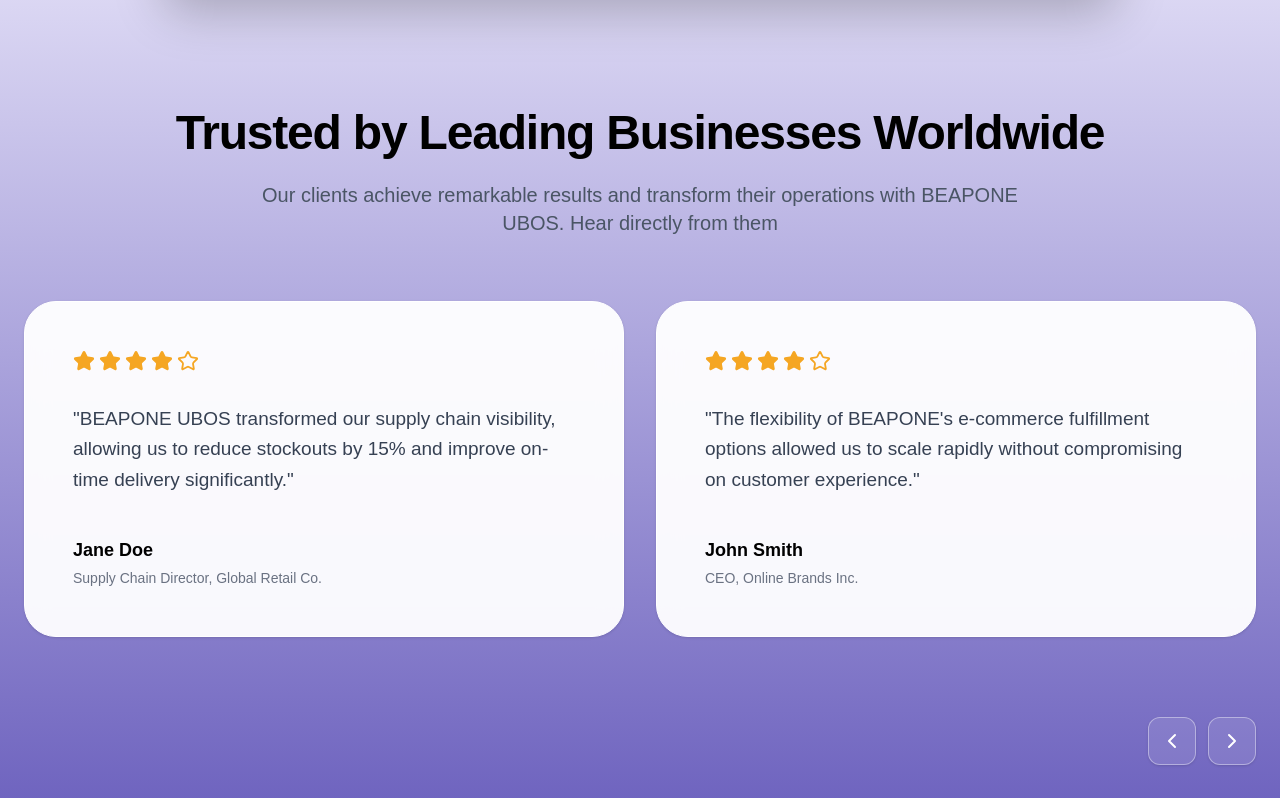
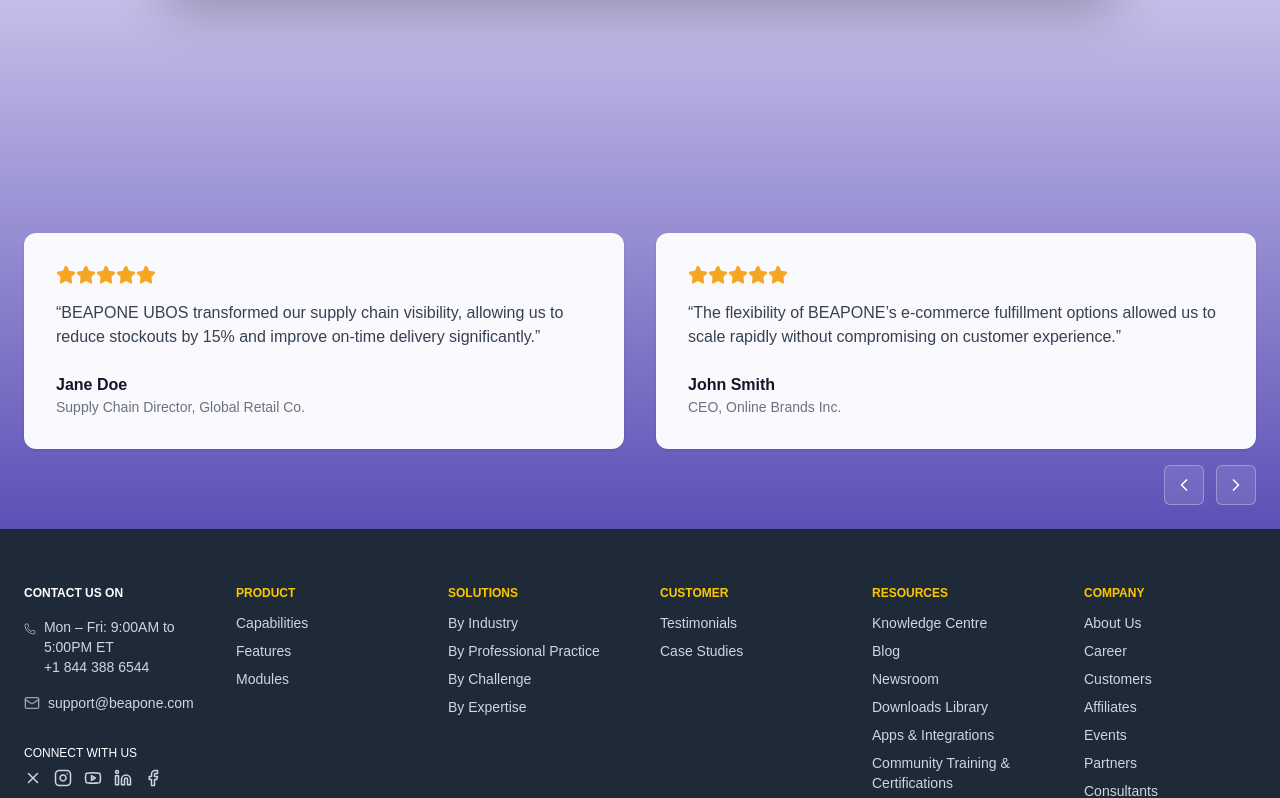
Before and after one commit to PROJECT-STAR-1/BeapOne_CMS, a Next.js app: page /home/resources/certifications in a window 1280 px wide. Shown: the part 1820-2618 px from the top of the page. Built offline with nearby package versions, Linux system fonts and the light colour scheme.

Commit message:
This is the Learning Certification Page

```diff
--- a/src/app/home/resources/certifications/page.jsx
+++ b/src/app/home/resources/certifications/page.jsx
@@ -5,7 +5,7 @@
 import VerificationInputSection from "@/components/resources/certifications/VerificationInputSection";
 import StructuredLearningPathsSection from "@/components/resources/certifications/StructuredLearningPathsSection";
 import CtaBannerSection from "@/components/resources/certifications/CtaBannerSection";
-import TestimonialsSection from "@/components/resources/certifications/TestimonialsSection";
+import TestimonialsSection from "@/components/home/TestimonialsSection";
 
 export default function LearningCertificationRegistry() {
   return (
--- a/src/components/resources/certifications/CtaBannerSection.jsx
+++ b/src/components/resources/certifications/CtaBannerSection.jsx
@@ -7,8 +7,7 @@
 export default function CtaBannerSection() {
   return (
     <section className="max-w-5xl mx-auto px-6 relative z-10 pt-12 pb-8">
-      {/* Reduced min-height from 350px to 280px to keep the card small */}
-      <div className="bg-[#50469C] rounded-[32px] relative flex flex-col md:flex-row items-center min-h-[280px] shadow-2xl overflow-visible">
+      <div className="bg-[#50469C] rounded-[32px] relative flex flex-col md:flex-row items-center min-h-[280 px] shadow-2xl overflow-visible">
         {/* Grid Pattern Overlay */}
         <div
           className="absolute inset-0 opacity-10 rounded-[32px] overflow-hidden"
--- a/src/components/resources/certifications/HeroSection.jsx
+++ b/src/components/resources/certifications/HeroSection.jsx
@@ -12,7 +12,7 @@
           Registry
         </h1>
         <p className="text-white text-sm font-medium flex items-center gap-2">
-          Product Overview <span className="opacity-40">/</span>{" "}
+          Resources <span className="opacity-40">/</span>{" "}
           <span className="font-bold">Learning Certification Registry</span>
         </p>
       </div>
--- a/src/components/resources/certifications/TestimonialsSection.jsx
+++ /dev/null
@@ -1,88 +0,0 @@
-"use client";
-
-import React from "react";
-import { Star, ChevronLeft, ChevronRight } from "lucide-react";
-
-export default function TestimonialsSection() {
-  return (
-    <section className="max-w-7xl mx-auto px-6 py-20 relative z-10">
-      <div className="text-center mb-16">
-        <h2 className="text-5xl font-bold text-black mb-6 tracking-tight">
-          Trusted by Leading Businesses Worldwide
-        </h2>
-        <p className="text-gray-600 text-xl max-w-3xl mx-auto font-normal">
-          Our clients achieve remarkable results and transform their operations
-          with BEAPONE UBOS. Hear directly from them
-        </p>
-      </div>
-
-      <div className="grid grid-cols-1 md:grid-cols-2 gap-8 mb-20">
-        {/* Testimonial 1 */}
-        <div className="bg-white/95 backdrop-blur-md p-12 rounded-[32px] shadow-sm flex flex-col justify-between border border-white">
-          <div>
-            <div className="flex gap-1 mb-8">
-              {[...Array(5)].map((_, i) => (
-                <Star
-                  key={i}
-                  size={22}
-                  className={
-                    i < 4 ? "fill-[#F5A623] text-[#F5A623]" : "text-[#F5A623]"
-                  }
-                />
-              ))}
-            </div>
-            <p className="text-gray-700 text-[19px] leading-relaxed mb-10 font-medium">
-              "BEAPONE UBOS transformed our supply chain visibility, allowing us
-              to reduce stockouts by 15% and improve on-time delivery
-              significantly."
-            </p>
-          </div>
-          <div>
-            <p className="font-bold text-black text-lg">Jane Doe</p>
-            <p className="text-sm text-gray-500 mt-1">
-              Supply Chain Director, Global Retail Co.
-            </p>
-          </div>
-        </div>
-
-        {/* Testimonial 2 */}
-        <div className="bg-white/95 backdrop-blur-md p-12 rounded-[32px] shadow-sm flex flex-col justify-between border border-white">
-          <div>
-            <div className="flex gap-1 mb-8">
-              {[...Array(5)].map((_, i) => (
-                <Star
-                  key={i}
-                  size={22}
-                  className={
-                    i < 4 ? "fill-[#F5A623] text-[#F5A623]" : "text-[#F5A623]"
-                  }
-                />
-              ))}
-            </div>
-            <p className="text-gray-700 text-[19px] leading-relaxed mb-10 font-medium">
-              "The flexibility of BEAPONE's e-commerce fulfillment options
-              allowed us to scale rapidly without compromising on customer
-              experience."
-            </p>
-          </div>
-          <div>
-            <p className="font-bold text-black text-lg">John Smith</p>
-            <p className="text-sm text-gray-500 mt-1">
-              CEO, Online Brands Inc.
-            </p>
-          </div>
-        </div>
-      </div>
-
-      {/* Navigation Buttons */}
-      <div className="flex justify-end gap-3 mb-24">
-        <button className="flex h-12 w-12 items-center justify-center rounded-xl border border-white/40 bg-white/10 text-white hover:bg-[#5C50B6] hover:border-[#5C50B6] transition-all duration-300 shadow-sm">
-          <ChevronLeft size={24} />
-        </button>
-        <button className="flex h-12 w-12 items-center justify-center rounded-xl border border-white/40 bg-white/10 text-white hover:bg-[#5C50B6] hover:border-[#5C50B6] transition-all duration-300 shadow-sm">
-          <ChevronRight size={24} />
-        </button>
-      </div>
-    </section>
-  );
-}
```
